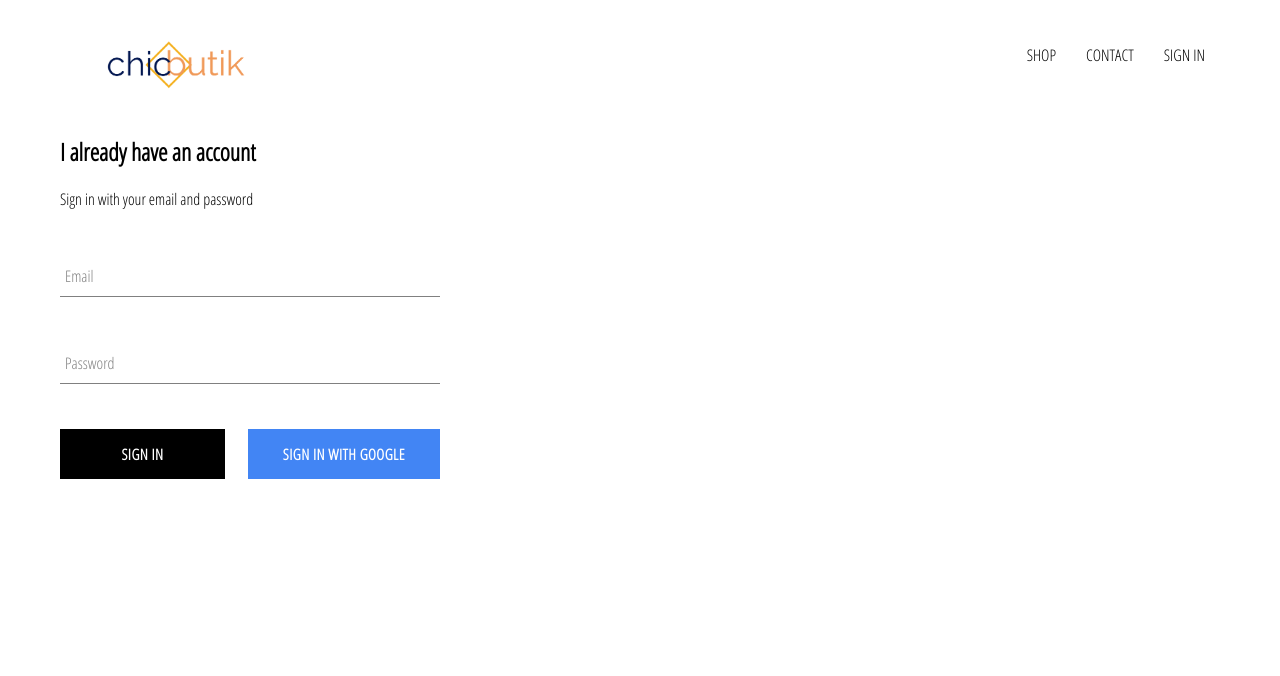
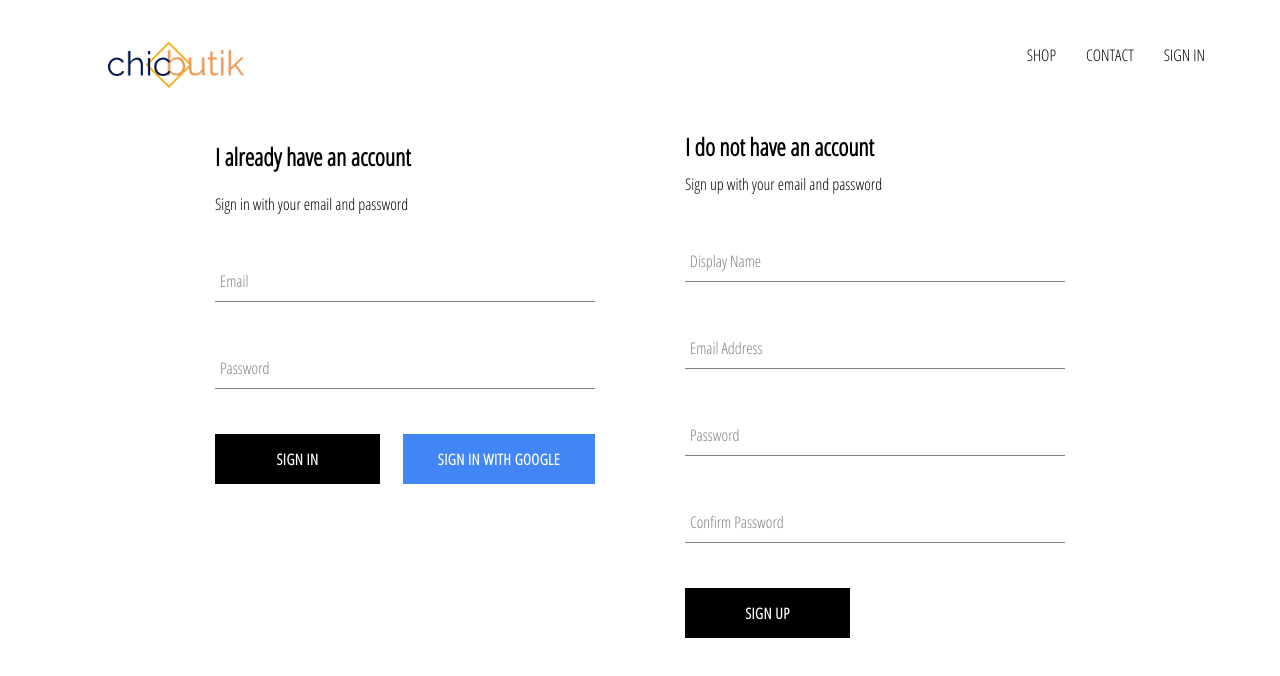
Before and after one commit to wisdom-ossai/chic-butik, a React (Create React App) app: page /sign-in in a window 1280 px wide. Shown: the top 676 px of the page. Built offline with nearby package versions, Linux system fonts and the light colour scheme; no server answers.

Commit message:
Configure firebase utils to do signup with email and password and create a signup UI

```diff
--- a/src/App.js
+++ b/src/App.js
@@ -5,7 +5,7 @@ import { Route, Switch } from 'react-router-dom';
 import { ShopComponent } from './components/pages/shop/shop.component';
 import HeaderComponent from './components/header/header.component';
 import AuthenticationComponent from './components/pages/authentication/authentication.component'
-import { auth } from './firebase/firebase.utils';
+import { auth, createUserProfileDocument } from './firebase/firebase.utils';
 
 
 class App extends React.Component {
@@ -21,14 +21,22 @@ class App extends React.Component {
   unsubscribeFromAuth = null
 
   componentDidMount() {
-   this.unsubscribeFromAuth = auth.onAuthStateChanged(user => {
-      this.setState(() => {
-        return {
-          currentUser: user
-        }
-      })
-
-      console.log(user);
+    this.unsubscribeFromAuth = auth.onAuthStateChanged(async userAuth => {
+      if (userAuth) {
+        const userRef = await createUserProfileDocument(userAuth);
+        userRef.onSnapshot(snapshot => {
+          this.setState(() => {
+            return {
+              currentUser: {
+                id: snapshot.id,
+                ...snapshot.data()
+              }
+            }
+          });
+        });
+      } else {
+        this.setState(() => ({ currentUser: userAuth }));
+      }
     })
   }
 
--- a/src/components/pages/authentication/authentication.component.jsx
+++ b/src/components/pages/authentication/authentication.component.jsx
@@ -3,10 +3,12 @@ import React from 'react';
 import SignInComponent from '../../sign-in/sign-in.component'
 
 import './authentication.component.scss';
+import SignUpComponent from '../../sign-up/sign-up.component';
 
 const AuthenticationComponent = () => (
-    <div className="Authendication">
+    <div className="AuthenticationContainer">
         <SignInComponent />
+        <SignUpComponent />
     </div>
 )
 
--- a/src/components/pages/authentication/authentication.component.scss
+++ b/src/components/pages/authentication/authentication.component.scss
@@ -0,0 +1,6 @@
+.AuthenticationContainer {
+    width: 850px;
+    display: flex;
+    justify-content: space-between;
+    margin: 30px auto;
+}
--- /dev/null
+++ b/src/components/sign-up/sign-up.component.jsx
@@ -0,0 +1,71 @@
+import React, { useState } from 'react';
+import CustomButtonComponent from '../custom-button/custom-button.component';
+import FormInputComponent from '../form-input/form-input.component';
+import { auth, createUserProfileDocument } from '../../firebase/firebase.utils';
+import './sign-up.component.scss';
+
+
+const SignUpComponent = () => {
+
+    const [displayName, setDisplayName] = useState('');
+    const [email, setEmail] = useState('');
+    const [password, setPassword] = useState('');
+    const [confirmPassword, setConfirmPassword] = useState('');
+
+    const clearInputs = () => {
+        setDisplayName('');
+        setEmail('');
+        setPassword('');
+        setConfirmPassword('');
+    }
+
+    const handleSubmit = async (e) => {
+        e.preventDefault();
+        if (password !== confirmPassword) {
+            alert('passwords don\'t match!')
+        } else {
+            try {
+                const { user } = await auth.createUserWithEmailAndPassword(email, password);
+                await createUserProfileDocument(user, { displayName });
+                clearInputs();
+            } catch (error) {
+                console.log('Something went wrong!', error.message);
+            }
+        }
+    }
+    return (
+        <div className='SignUpContainer'>
+            <h2 className="title">I do not have an account</h2>
+            <span>Sign up with your email and password</span>
+            <form className="sign-up-form" onSubmit={handleSubmit}>
+                <FormInputComponent
+                    type='text'
+                    name='displayName'
+                    value={displayName}
+                    onChange={(e) => setDisplayName(e.target.value)}
+                    label="Display Name"
+                    required
+                    />
+                <FormInputComponent type='email' name='email' value={email}
+                    onChange={(e) => setEmail(e.target.value)}
+                    label="Email Address"
+                    required
+                    />
+                <FormInputComponent type='password' name='password' value={password}
+                    onChange={(e) => setPassword(e.target.value)}
+                    label="Password"
+                    required
+                    />
+                <FormInputComponent type='password' name='confirmPassword' value={confirmPassword}
+                    onChange={(e) => setConfirmPassword(e.target.value)}
+                    label="Confirm Password"
+                    required
+                />
+
+                <CustomButtonComponent type='submit'>Sign Up</CustomButtonComponent>
+            </form>
+        </div>
+    )
+}
+
+export default SignUpComponent;
--- /dev/null
+++ b/src/components/sign-up/sign-up.component.scss
@@ -0,0 +1,14 @@
+.SignUpContainer {
+    width: 380px;
+    display: flex;
+    flex-direction: column;
+
+    .title {
+        margin: 10px 0
+    }
+
+    // .buttons {
+    //     display: flex;
+    //     justify-content: space-between;
+    // }
+}
--- a/src/firebase/firebase.utils.js
+++ b/src/firebase/firebase.utils.js
@@ -11,14 +11,35 @@ const config = {
     messagingSenderId: "237163156238",
     appId: "1:237163156238:web:1a523a1833f532e44afd5f",
     measurementId: "G-28862HJKY7"
+};
+
+const createUserProfileDocument = async (userAuth, additionalData) => {
+    if (!userAuth) return;
+
+    const userRef = firestore.doc(`users/${userAuth.uid}`);
+    const userDocSnapshot = await userRef.get();
+    if (!userDocSnapshot.exists) {
+        const { displayName, email } = userAuth;
+        const createdAt = new Date();
+
+        try {
+            await userRef.set({
+                displayName,
+                email,
+                createdAt,
+                ...additionalData
+            })
+        } catch (e) {
+            console.log('there was an error creating user', e.message);
+        }
+    };
+    return userRef;
 }
-
 firebase.initializeApp(config);
-
-export const auth = firebase.auth();
-export const firestore = firebase.firestore();
+const auth = firebase.auth();
+const firestore = firebase.firestore();
 const provider = new firebase.auth.GoogleAuthProvider();
 provider.setCustomParameters({ prompt: 'select_account' });
-export const signInWithGoogle = () => auth.signInWithPopup(provider);
+const signInWithGoogle = () => auth.signInWithPopup(provider);
 
-export default firebase;
+export { auth, firestore, signInWithGoogle, createUserProfileDocument , firebase as default};
```
